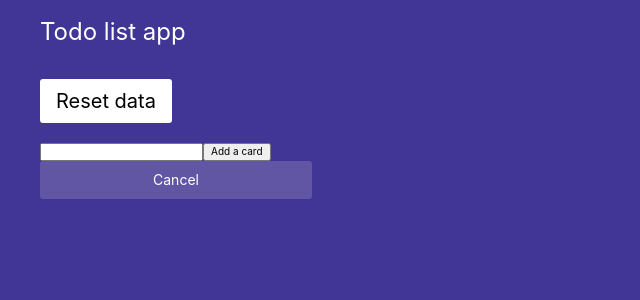
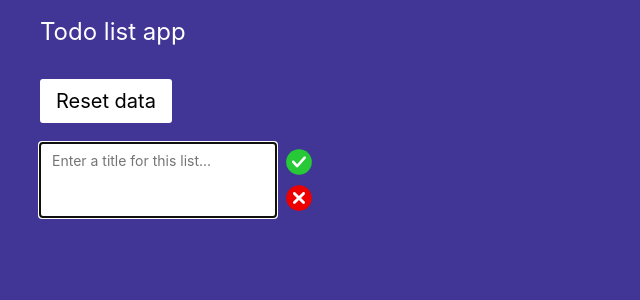
Before and after one commit to maelallano/todo-list, a React (Create React App) app: page / in a window 1280 px wide. Both pictures are taken after a click on the button "Add a category". Shown: the top 300 px of the page, without its empty margins (0-640 px from the left). Built offline with nearby package versions, Linux system fonts and the light colour scheme.

Commit message:
AddForm reusable component done

```diff
--- /dev/null
+++ b/src/components/AddForm/AddForm.module.scss
@@ -0,0 +1,53 @@
+@use "styles/variables" as var;
+
+.form {
+  display: flex;
+  justify-content: space-between;
+  width: 100%;
+  min-width: var.$widthList;
+  height: fit-content;
+
+  .inputTitle {
+    background-color: var.$white;
+    border-radius: var.$borderRadius;
+    overflow: hidden;
+    overflow-wrap: break-word;
+    height: 7.4rem;
+    border: none;
+    padding: 0.8rem 1.2rem;
+
+    color: var.$black;
+    font-size: 1.4rem;
+    font-weight: 400;
+    line-height: 2rem;
+
+    overflow: hidden;
+    overflow-wrap: break-word;
+    resize: none;
+    width: 100%;
+    box-sizing: border-box;
+  }
+
+  .formContainer_right {
+    display: flex;
+    flex-direction: column;
+    margin-left: 1rem;
+    justify-content: center;
+
+    .addBtn,
+    .cancelBtn {
+      width: 2.6rem;
+      height: 2.6rem;
+      cursor: pointer;
+
+      svg {
+        width: 100%;
+        height: 100%;
+      }
+    }
+
+    .addBtn {
+      margin-bottom: 1rem;
+    }
+  }
+}
--- /dev/null
+++ b/src/components/AddForm/AddForm.tsx
@@ -0,0 +1,40 @@
+import styles from "./AddForm.module.scss";
+import { CheckSVG, CrossSVG } from "assets/icons";
+
+type Props = {
+  handleSubmit: any;
+  onSubmit: any;
+  register: any;
+  handleCancel: any;
+  placeholder: string;
+};
+
+const AddForm: React.FC<Props> = ({
+  handleSubmit,
+  onSubmit,
+  register,
+  handleCancel,
+  placeholder,
+}) => {
+  return (
+    <form className={styles.form} onSubmit={handleSubmit(onSubmit)}>
+      <textarea
+        {...register("title", { required: true })}
+        className={styles.inputTitle}
+        placeholder={placeholder}
+      />
+      {/* {errors.title && <span>This field is required</span>} */}
+
+      <div className={styles.formContainer_right}>
+        <button onClick={handleSubmit(onSubmit)} className={styles.addBtn}>
+          <CheckSVG />
+        </button>
+        <button onClick={handleCancel} className={styles.cancelBtn}>
+          <CrossSVG />
+        </button>
+      </div>
+    </form>
+  );
+};
+
+export default AddForm;
--- a/src/components/AddList/AddList.module.scss
+++ b/src/components/AddList/AddList.module.scss
@@ -9,4 +9,9 @@
   padding: 1.2rem 0rem;
   height: fit-content;
   cursor: pointer;
+  transition: ease-in-out 0.1s;
+
+  &:hover {
+    background-color: rgba(217, 217, 217, 0.3);
+  }
 }
--- a/src/components/AddList/AddList.tsx
+++ b/src/components/AddList/AddList.tsx
@@ -1,10 +1,11 @@
-import { useState } from "react";
+import { useEffect, useState } from "react";
 import { useForm, SubmitHandler } from "react-hook-form";
 
 import styles from "./AddList.module.scss";
 
 import { ListsType } from "helpers/types";
 import { addListLS } from "helpers/localStorage";
+import { AddForm } from "components";
 
 type FormValues = {
   title: string;
@@ -36,10 +37,11 @@ const AddList: React.FC<Props> = ({ setListsData }) => {
     setListsData(addListLS(valueToAdd));
   };
 
-  function handleAddList() {
-    setIsAdding(true);
-    setFocus("title");
-  }
+  useEffect(() => {
+    if (isAdding) setFocus("title");
+  }, [isAdding]);
+
+  const handleAddList = () => setIsAdding(true);
 
   function handleCancel() {
     setIsAdding(false);
@@ -49,19 +51,13 @@ const AddList: React.FC<Props> = ({ setListsData }) => {
   return (
     <>
       {isAdding ? (
-        <div>
-          <form onSubmit={handleSubmit(onSubmit)}>
-            <input {...register("title", { required: true })} />
-            {/* {errors.title && <span>This field is required</span>} */}
-
-            <input type="submit" value="Add a card" />
-          </form>
-          <div>
-            <button onClick={handleCancel} className={styles.button}>
-              Cancel
-            </button>
-          </div>
-        </div>
+        <AddForm
+          handleSubmit={handleSubmit}
+          onSubmit={onSubmit}
+          register={register}
+          handleCancel={handleCancel}
+          placeholder="Enter a title for this list..."
+        />
       ) : (
         <button onClick={handleAddList} className={styles.button}>
           Add a category
--- a/src/components/AddTodo/AddTodo.module.scss
+++ b/src/components/AddTodo/AddTodo.module.scss
@@ -1,32 +1,4 @@
 @use "styles/variables" as var;
-
-.form {
-  display: flex;
-  justify-content: space-between;
-  width: 100%;
-}
-
-.formContainer_right {
-  display: flex;
-  flex-direction: column;
-  margin-left: 1rem;
-  justify-content: center;
-
-  .addBtn, .cancelBtn {
-    width: 2.6rem;
-    height: 2.6rem;
-    cursor: pointer;
-
-    svg {
-      width: 100%;
-      height: 100%;
-    }
-  }
-
-  .addBtn {
-    margin-bottom: 1rem;
-  }
-}
 
 .button {
   width: 100%;
@@ -43,24 +15,3 @@
     color: var.$black;
   }
 }
-
-.inputTitle {
-  background-color: var.$white;
-  border-radius: var.$borderRadius;
-  overflow: hidden;
-  overflow-wrap: break-word;
-  height: 7.4rem;
-  border: none;
-  padding: 0.8rem 1.2rem;
-
-  color: var.$black;
-  font-size: 1.4rem;
-  font-weight: 400;
-  line-height: 2rem;
-
-  overflow: hidden;
-  overflow-wrap: break-word;
-  resize: none;
-  width: 100%;
-  box-sizing: border-box;
-}
--- a/src/components/AddTodo/AddTodo.tsx
+++ b/src/components/AddTodo/AddTodo.tsx
@@ -1,4 +1,4 @@
-import { useState } from "react";
+import { useEffect, useState } from "react";
 import { useForm, SubmitHandler } from "react-hook-form";
 
 import styles from "./AddTodo.module.scss";
@@ -6,7 +6,7 @@ import styles from "./AddTodo.module.scss";
 import { TodosType } from "helpers/types";
 import { addTodoLS } from "helpers/localStorage";
 import { PriorityValues } from "helpers/constants";
-import { CheckSVG, CrossSVG } from "assets/icons";
+import { AddForm } from "components";
 
 type FormValues = {
   title: string;
@@ -42,10 +42,11 @@ const AddTodo: React.FC<Props> = ({ setTodosData, listId }) => {
     setTodosData(addTodoLS(valueToAdd));
   };
 
-  function handleAddCard() {
-    setIsAdding(true);
-    setFocus("title");
-  }
+  useEffect(() => {
+    if (isAdding) setFocus("title");
+  }, [isAdding]);
+
+  const handleAddCard = () => setIsAdding(true);
 
   function handleCancel() {
     setIsAdding(false);
@@ -55,25 +56,13 @@ const AddTodo: React.FC<Props> = ({ setTodosData, listId }) => {
   return (
     <>
       {isAdding ? (
-        <div>
-          <form className={styles.form} onSubmit={handleSubmit(onSubmit)}>
-            <textarea
-              {...register("title", { required: true })}
-              className={styles.inputTitle}
-              placeholder="Enter a title for this card..."
-            />
-            {/* {errors.title && <span>This field is required</span>} */}
-
-            <div className={styles.formContainer_right}>
-              <button onClick={handleSubmit(onSubmit)} className={styles.addBtn}>
-                <CheckSVG />
-              </button>
-              <button onClick={handleCancel} className={styles.cancelBtn}>
-                <CrossSVG />
-              </button>
-            </div>
-          </form>
-        </div>
+        <AddForm
+          handleSubmit={handleSubmit}
+          onSubmit={onSubmit}
+          register={register}
+          handleCancel={handleCancel}
+          placeholder="Enter a title for this card..."
+        />
       ) : (
         <button onClick={handleAddCard} className={styles.button}>
           + Add a card
--- a/src/components/Modal/Modal.module.scss
+++ b/src/components/Modal/Modal.module.scss
@@ -11,7 +11,7 @@
   align-items: center;
   font-size: 5.2rem;
   color: white;
-}
+
   .overlay {
     position: absolute;
     top: 0;
@@ -31,3 +31,4 @@
     font-size: var.$fontSizeText;
     color: var.$black;
   }
+}
--- a/src/components/Todo/Todo.module.scss
+++ b/src/components/Todo/Todo.module.scss
@@ -9,6 +9,12 @@
   flex-direction: column;
   justify-content: space-between;
   // cursor: pointer;
+
+  .form {
+    height: 100%;
+    select {
+      height: 100%;
+      max-width: 8rem;
     }
 
     .topbar {
@@ -17,18 +23,45 @@
       margin-bottom: 0.6rem;
       padding-bottom: 0.4rem;
       border-bottom: 0.1rem solid rgba(0, 0, 0, 0.1);
+
+      .priorityContainer {
+        display: flex;
+        position: relative;
+        justify-content: space-between;
+        align-items: center;
+        font-size: 1.6rem;
+        font-weight: 300;
+        width: 2.5rem;
+        cursor: pointer;
+
+        select {
+          -webkit-appearance: none;
+          -moz-appearance: none;
+          appearance: none;
+          border: none;
+          cursor: pointer;
+          width: 100%;
+
+          &::-ms-expand {
+            display: none;
+          }
+        }
+
+        svg {
+          width: 1.4rem;
+          height: 1.4rem;
+          margin-left: 0.2rem;
+          position: absolute;
+          right: 0;
+          top: 50%;
+          transform: translateY(-50%);
+          display: block;
+          pointer-events: none;
+        }
       }
 
       .topbar_right {
         display: flex;
-}
-
-.form {
-  height: 100%;
-  select {
-    height: 100%;
-  }
-}
 
         .deleteBtn {
           width: 2rem;
@@ -41,42 +74,8 @@
             height: 100%;
           }
         }
-
-.priorityContainer {
-  display: flex;
-  position: relative;
-  justify-content: space-between;
-  align-items: center;
-  font-size: 1.6rem;
-  font-weight: 300;
-  width: 2.5rem;
-  cursor: pointer;
-
-
-  svg {
-    width: 1.4rem;
-    height: 1.4rem;
-    margin-left: 0.2rem;
-    position: absolute;
-    right: 0;
-    top: 50%;
-    transform: translateY(-50%);
-    display: block;
-    pointer-events: none;
       }
 
-  select {
-    -webkit-appearance: none;
-    -moz-appearance: none;
-    appearance: none;
-    border: none;
-    cursor: pointer;
-    width: 100%;
-  }
-
-  select::-ms-expand {
-    display: none;
-  }
     }
 
     .title {
@@ -84,3 +83,5 @@
       color: var.$black;
       line-height: 1.7rem;
     }
+  }
+}
--- a/src/components/Todo/Todo.tsx
+++ b/src/components/Todo/Todo.tsx
@@ -12,7 +12,7 @@ import {
 } from "helpers/localStorage";
 import { BinSVG, FlagSVG } from "assets/icons";
 import { PriorityValues } from "helpers/constants";
-// import Modal from "components/Modal/Modal";
+// import { Modal } from "components";
 
 type FormValues = { list: number; priority: number };
 
--- a/src/components/index.tsx
+++ b/src/components/index.tsx
@@ -1,7 +1,8 @@
 import List from "./List/List";
 import Todo from "./Todo/Todo";
+import AddForm from "./AddForm/AddForm";
 import AddList from "./AddList/AddList";
 import AddTodo from "./AddTodo/AddTodo";
 import Modal from "./Modal/Modal";
 
-export { List, Todo, AddList, AddTodo, Modal };
+export { List, Todo, AddForm, AddList, AddTodo, Modal };
--- a/src/components/list/list.module.scss
+++ b/src/components/list/list.module.scss
@@ -5,15 +5,17 @@
   border-radius: var.$borderRadius;
   padding: 1.1rem var.$mainSpacing var.$mainSpacing var.$mainSpacing;
   min-width: var.$widthList;
+  width: var.$widthList;
   margin-right: var.$mainSpacing;
   height: fit-content;
-}
 
   .title {
     font-weight: bold;
     font-size: var.$fontSizeText;
     margin-bottom: 1.2rem;
-}
-.title:first-letter {
+
+    &:first-letter {
       text-transform: capitalize;
     }
+  }
+}
```
Also changed, not shown: src/pages/project/project.module.scss (+4 -3 lines). Lines whose indentation alone changed are shown as unchanged.
